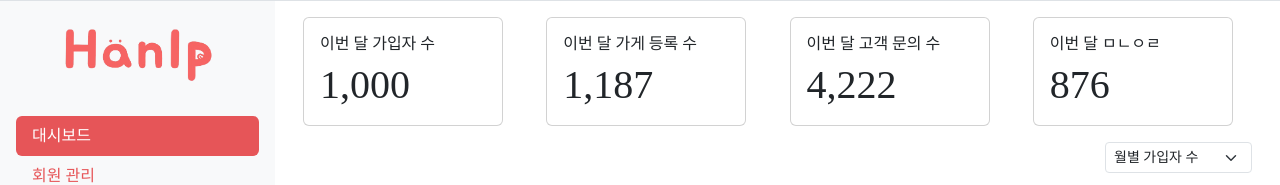
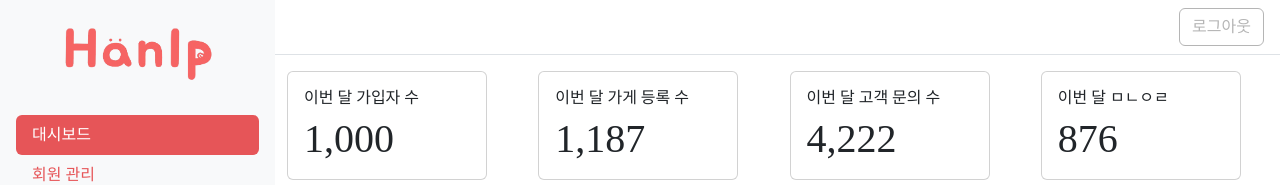
Before and after one commit to habi802/vue-admin, a Vue app: page / in a window 1280 px wide. Shown: the top 185 px of the page. Built offline with nearby package versions, Linux system fonts and the light colour scheme; a web font is replaced by a local one.

Commit message:
[feat] 헤더 작업

```diff
--- /dev/null
+++ b/src/components/Header.vue
@@ -0,0 +1,13 @@
+<script setup>
+import LogoutButton from './LogoutButton.vue';
+</script>
+
+<template>
+    <div class="d-flex justify-content-end align-items-center px-3 py-2">
+        <LogoutButton />
+    </div>
+</template>
+
+<style lang="scss" scoped>
+
+</style>
--- /dev/null
+++ b/src/components/LogoutButton.vue
@@ -0,0 +1,19 @@
+<script setup>
+
+</script>
+
+<template>
+    <button class="logout btn" type="button">로그아웃</button>
+</template>
+
+<style lang="scss" scoped>
+.logout {
+    border-color: #B5B5B5;
+    color: #B5B5B5;
+
+    &:hover {
+        background-color: #B5B5B5;
+        color: white;
+    }
+}
+</style>
--- a/src/layouts/Admin.vue
+++ b/src/layouts/Admin.vue
@@ -1,16 +1,19 @@
 <script setup>
+import LogoutButton from '@/components/LogoutButton.vue';
 import Sidebar from '@/components/Sidebar.vue';
+import Header from '@/components/Header.vue';
 </script>
 
 <template>
     <div class="container-fluid p-0">
-        <!-- 햄버거 버튼 (작은 화면에서만) -->
-        <div class="border-bottom">
-            <button class="hamburger btn d-md-none m-2" type="button"
+        <!-- 햄버거 버튼, 로그아웃 버튼 (작은 화면에서만 보임) -->
+        <div class="border-bottom d-md-none d-flex justify-content-between align-items-center px-3">
+            <button class="hamburger btn m-2" type="button"
                     data-bs-toggle="offcanvas" data-bs-target="#sidebar"
                     aria-controls="sidebar">
                 ☰
             </button>
+            <LogoutButton />
         </div>
 
         <div class="row flex-nowrap g-0">
@@ -19,10 +22,16 @@ import Sidebar from '@/components/Sidebar.vue';
                 <Sidebar />
             </div>
 
-            <!-- 메인 컨텐츠 -->
-            <main class="col p-3 ms-0">
-                <RouterView />
-            </main>
+            <!-- 헤더(큰 화면에서만 보임), 메인 컨텐츠 -->
+            <div class="col">
+                <header class="border-bottom d-none header-block">
+                    <Header />
+                </header>
+
+                <main class="col py-3 ms-0">
+                    <RouterView />
+                </main>
+            </div>
         </div>
     </div>
 </template>
@@ -38,6 +47,12 @@ import Sidebar from '@/components/Sidebar.vue';
     }
 }
 
+.header-block {
+    @media (min-width: 768px) {
+        display: block !important;
+    }
+}
+
 #sidebar {
     width: 275px;
 }
```
